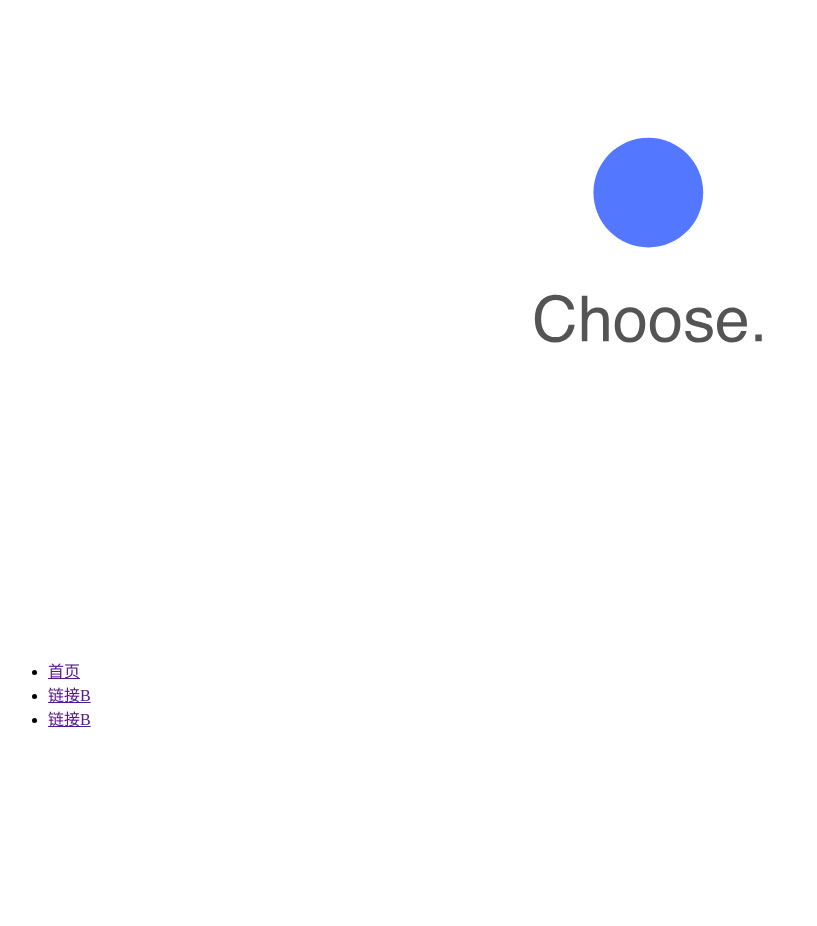
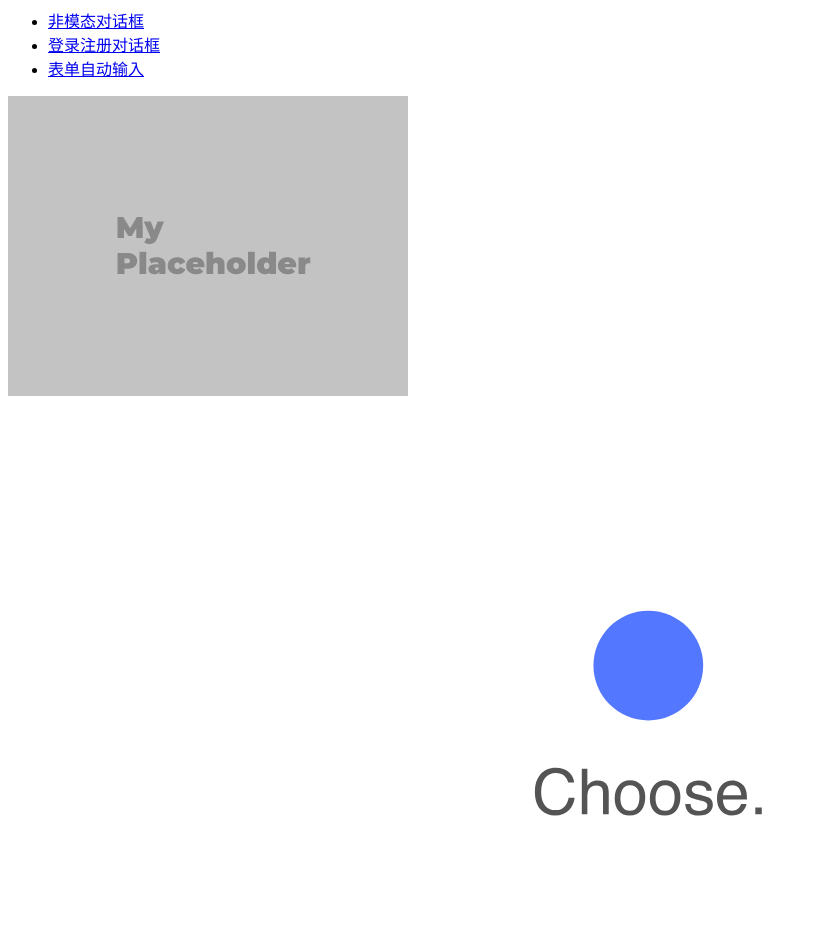
Before and after one commit to Zehua-D/Temple_of_grass, a plain HTML site: page index.html in a window 1280 px wide. Shown: the part 81-1007 px from the top of the page, without its empty margins (0-817 px from the left). Before the commit the page ends 827 px from the top, so only its background shows below. Drawn offline with Linux system fonts and the light colour scheme.

Commit message:
base-0.02

```diff
--- a/index.html
+++ b/index.html
@@ -3,31 +3,21 @@
 <head>
     <meta charset="UTF-8">
     <link rel="stylesheet" href="style.css">
+    <title>荒草</title>
 </head>
 
 <body>
-<!-- 加载动画 -->
-  <div id="preloader">
-  <div id="gif">
-    <!-- <img alt="preloader" title="preloader" src="material/head.gif"> -->
-  </div>
-</div>
+<h1>交互设计组件截图</h1>
+<ul>
+  <li><a href="resources/image/1.png" onclick = "showPic(this);return false;">非模态对话框</li>
+    <li><a href="resources/image/meituan.png" onclick = "showPic(this);return false;">登录注册对话框</li>
+    <li><a href="resources/image/自动完成，显示可选列表.jpg" onclick = "showPic(this);return false;">表单自动输入</li>
+</ul>
+
+<img id="placeholder" src="resources/placeholder.png" alt="placeholder">
+
 
 <div id="bm"></div>
-
-<header>
-<!-- <div id="logo"><img src="material/head.gif"></div> -->
-<nav class="nav-item">
-
-  <ul>
-    <li><a href="">首页</li>
-    <li><a href="">链接B</li>
-    <li><a href="">链接B</li>
-  </ul>
-</nav>
-</header>
-
-
 
 <script src="jQuery.min.js"></script>
 <script src="lottie.js"></script>
--- a/javascript.js
+++ b/javascript.js
@@ -1,10 +1,3 @@
-//网页前的开场动画
-// window.onload = function(){
-//     $('#gif').fadeOut();
-//     $('#preloader').delay(450).fadeOut('slow');
-// }
-alert("no");
-
 var animation = bodymovin.loadAnimation({
     container:document.getElementById('bm'),
     renderer:'svg',
@@ -12,3 +5,10 @@ var animation = bodymovin.loadAnimation({
     autoplay:true,
     path:'data.json'
 });
+
+//点击某个超链接，就在placeholder处显示该超链接的图片,whichpic是一个元素节点
+function showPic(whichpic){
+    var source = whichpic.getAttribute('href');
+    var placeholder = document.getElementById('placeholder');
+    placeholder.setAttribute('src',source);
+}
```
Also changed, not shown: resources/image/1.png (added), resources/image/meituan.png (added), resources/image/自动完成，显示可选列表.jpg (added), resources/placeholder.png (added), 3 other files.
